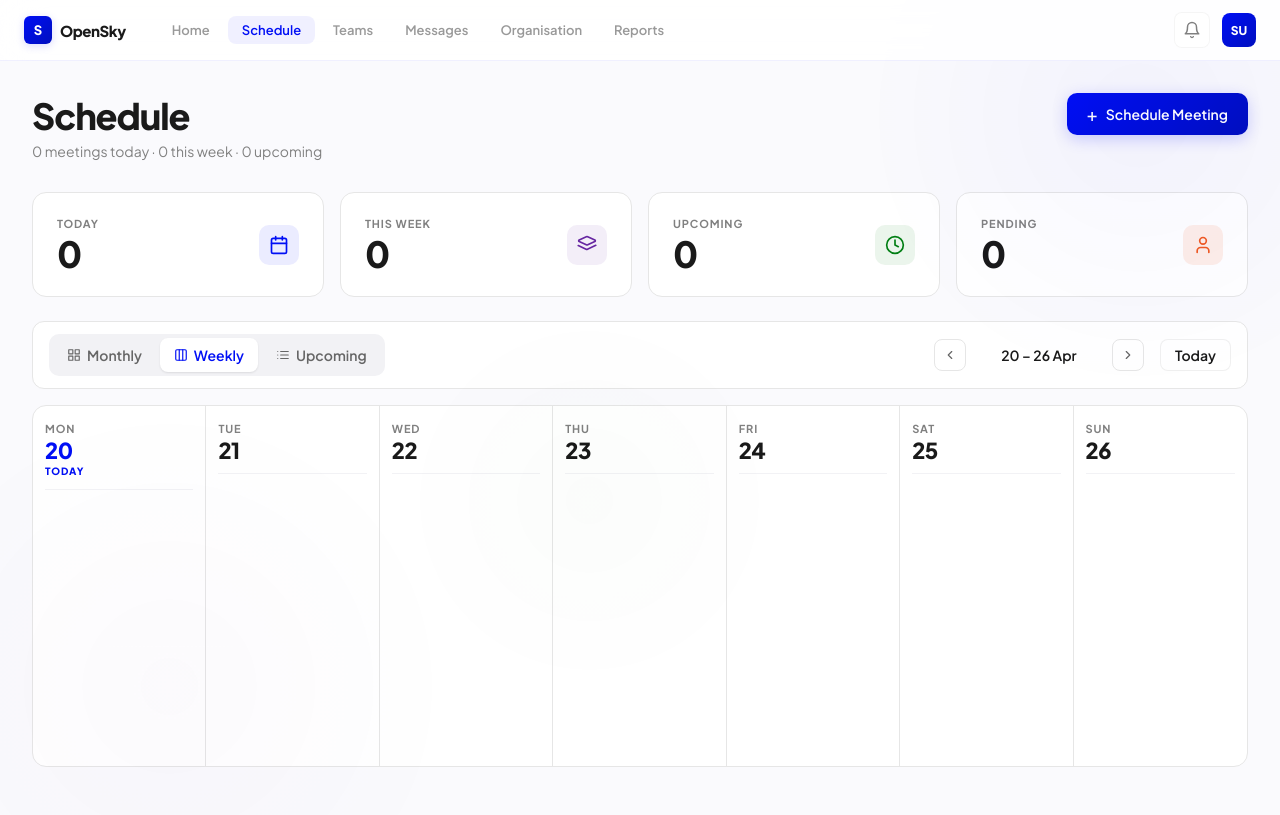
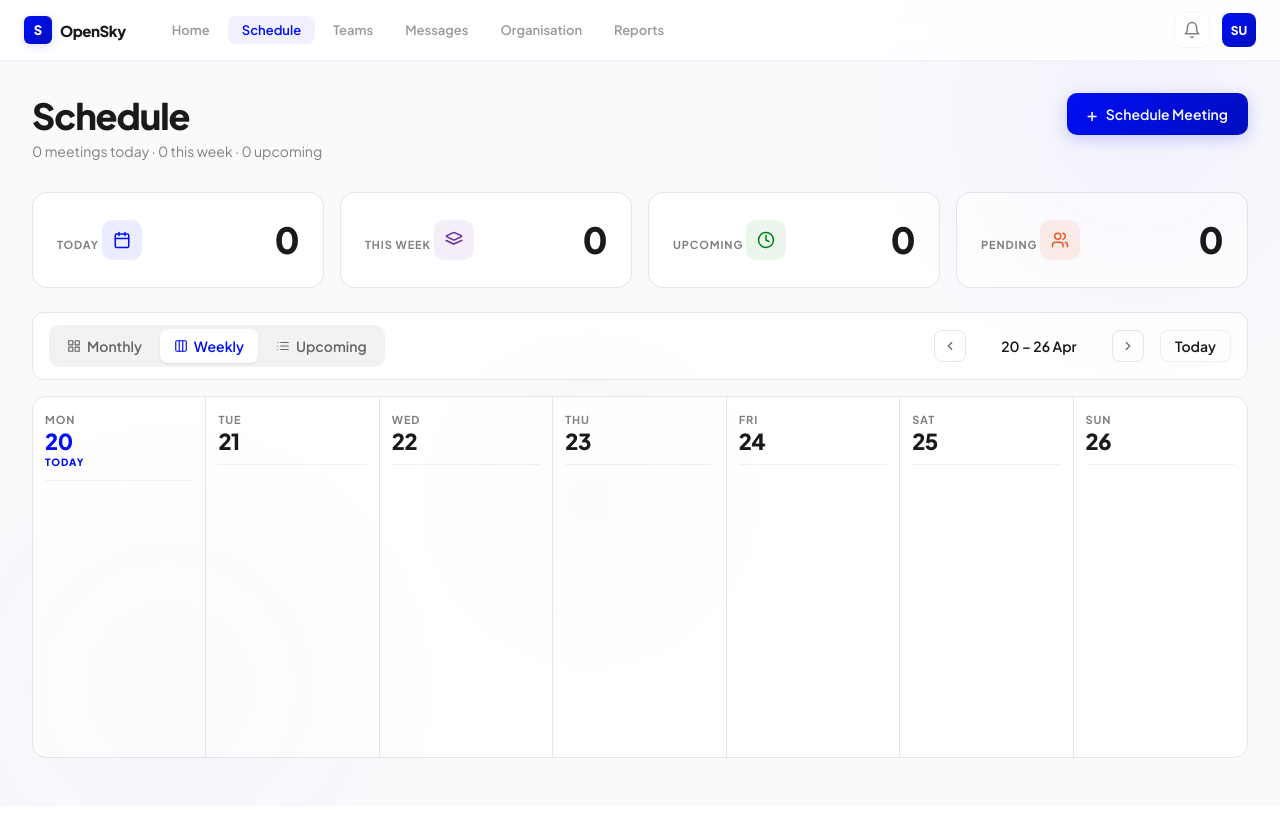
Before and after one commit to c0r73x-v01d/opensky-engineering-portal, a Django app: page /schedule/ in a window 1280 px wide. After the commit the page ends 758 px from the top, so only its background shows below. Run offline with Django 5.2, Linux system fonts and the light colour scheme; the visitor is signed in with stand-in values (Sample User, id 1); data comes from the database, SQL or seed files in the repository; data that the repository does not hold is empty.

Commit message:
feat(schedule): restructure KPI cards to label-icon header with value below

```diff
--- a/portal/templates/schedule.html
+++ b/portal/templates/schedule.html
@@ -22,43 +22,43 @@
 
   <section class="sky-schedule__kpis" aria-label="Schedule summary">
     <article class="sky-schedule__kpi sky-schedule__kpi--today">
-      <div class="sky-schedule__kpi-body">
-        <span class="sky-schedule__kpi-label">TODAY</span>
-        <span class="sky-schedule__kpi-value">{{ kpis.today }}</span>
+      <div class="sky-schedule__kpi-top">
+        <span class="sky-schedule__kpi-label">Today</span>
+        <span class="sky-schedule__kpi-icon" data-tone="today">
+          <span class="sky-icon" data-icon="Calendar" data-size="18"></span>
+        </span>
       </div>
-      <span class="sky-schedule__kpi-icon" data-tone="today">
-        <span class="sky-icon" data-icon="Calendar" data-size="20"></span>
-      </span>
+      <p class="sky-schedule__kpi-value">{{ kpis.today }}</p>
     </article>
 
     <article class="sky-schedule__kpi sky-schedule__kpi--week">
-      <div class="sky-schedule__kpi-body">
-        <span class="sky-schedule__kpi-label">THIS WEEK</span>
-        <span class="sky-schedule__kpi-value">{{ kpis.this_week }}</span>
+      <div class="sky-schedule__kpi-top">
+        <span class="sky-schedule__kpi-label">This Week</span>
+        <span class="sky-schedule__kpi-icon" data-tone="week">
+          <span class="sky-icon" data-icon="Layers" data-size="18"></span>
+        </span>
       </div>
-      <span class="sky-schedule__kpi-icon" data-tone="week">
-        <span class="sky-icon" data-icon="Layers" data-size="20"></span>
-      </span>
+      <p class="sky-schedule__kpi-value">{{ kpis.this_week }}</p>
     </article>
 
     <article class="sky-schedule__kpi sky-schedule__kpi--upcoming">
-      <div class="sky-schedule__kpi-body">
-        <span class="sky-schedule__kpi-label">UPCOMING</span>
-        <span class="sky-schedule__kpi-value">{{ kpis.upcoming }}</span>
+      <div class="sky-schedule__kpi-top">
+        <span class="sky-schedule__kpi-label">Upcoming</span>
+        <span class="sky-schedule__kpi-icon" data-tone="upcoming">
+          <span class="sky-icon" data-icon="Clock" data-size="18"></span>
+        </span>
       </div>
-      <span class="sky-schedule__kpi-icon" data-tone="upcoming">
-        <span class="sky-icon" data-icon="Clock" data-size="20"></span>
-      </span>
+      <p class="sky-schedule__kpi-value">{{ kpis.upcoming }}</p>
     </article>
 
     <article class="sky-schedule__kpi sky-schedule__kpi--pending">
-      <div class="sky-schedule__kpi-body">
-        <span class="sky-schedule__kpi-label">PENDING</span>
-        <span class="sky-schedule__kpi-value">{{ kpis.pending }}</span>
+      <div class="sky-schedule__kpi-top">
+        <span class="sky-schedule__kpi-label">Pending</span>
+        <span class="sky-schedule__kpi-icon" data-tone="pending">
+          <span class="sky-icon" data-icon="Users" data-size="18"></span>
+        </span>
       </div>
-      <span class="sky-schedule__kpi-icon" data-tone="pending">
-        <span class="sky-icon" data-icon="User" data-size="20"></span>
-      </span>
+      <p class="sky-schedule__kpi-value">{{ kpis.pending }}</p>
     </article>
   </section>
 
```
